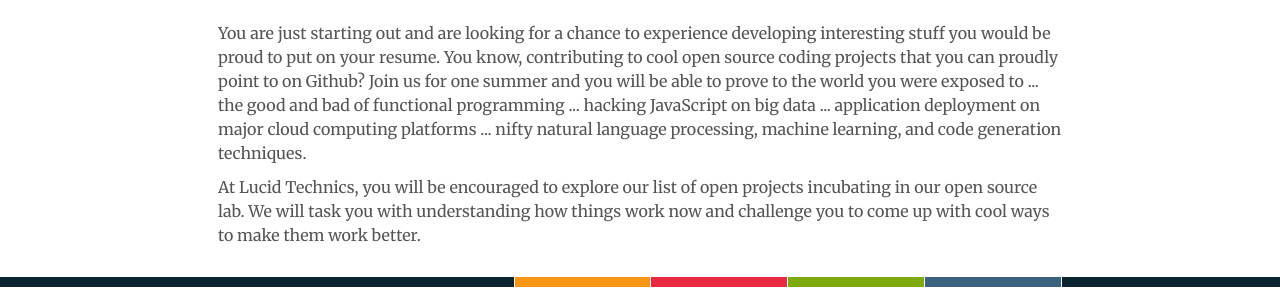
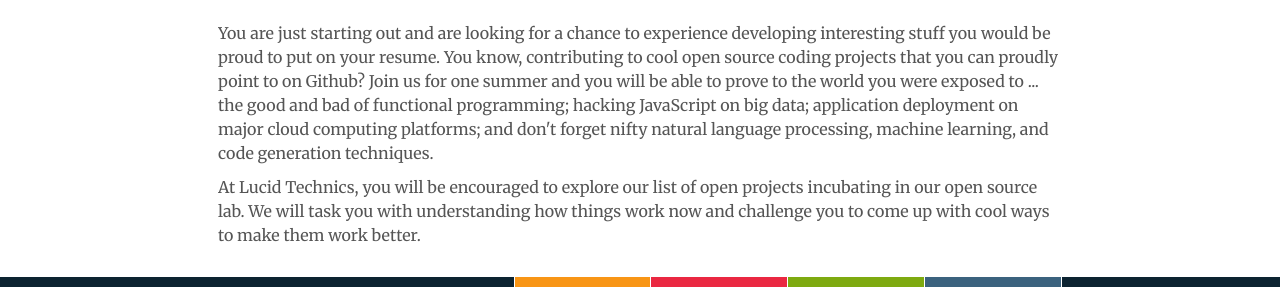
Before and after one commit to LucidTechnics/lucidtechnics.github.com, a Jekyll site: the page built from jobs.html, in a window 1280 px wide. Shown: the part 1398-1687 px from the top of the page. Built offline with Jekyll 4.4.1, drawn with Linux system fonts in a browser that asks for light colours; nearby versions of some CDN libraries.

Commit message:
Updated jobs.html

```diff
--- a/jobs.html
+++ b/jobs.html
@@ -60,7 +60,7 @@
     <div class="job">
       <h1>Internships - Technology</h1>
       <p>
-        You are just starting out and are looking for a chance to experience developing interesting stuff you would be proud to put on your resume.  You know, contributing to cool open source coding projects that you can proudly point to on Github?  Join us for one summer and you will be able to prove to the world you were exposed to ... the good and bad of functional programming ... hacking JavaScript on big data ... application deployment on major cloud computing platforms ... nifty natural language processing, machine learning, and code generation techniques.
+        You are just starting out and are looking for a chance to experience developing interesting stuff you would be proud to put on your resume.  You know, contributing to cool open source coding projects that you can proudly point to on Github?  Join us for one summer and you will be able to prove to the world you were exposed to ... the good and bad of functional programming; hacking JavaScript on big data; application deployment on major cloud computing platforms; and don't forget nifty natural language processing, machine learning, and code generation techniques.
       </p>
       <p>
       At Lucid Technics, you will be encouraged to explore our list of open projects incubating in our open source lab.  We will task you with understanding how things work now and challenge you to come up with cool ways to make them work better.
```
